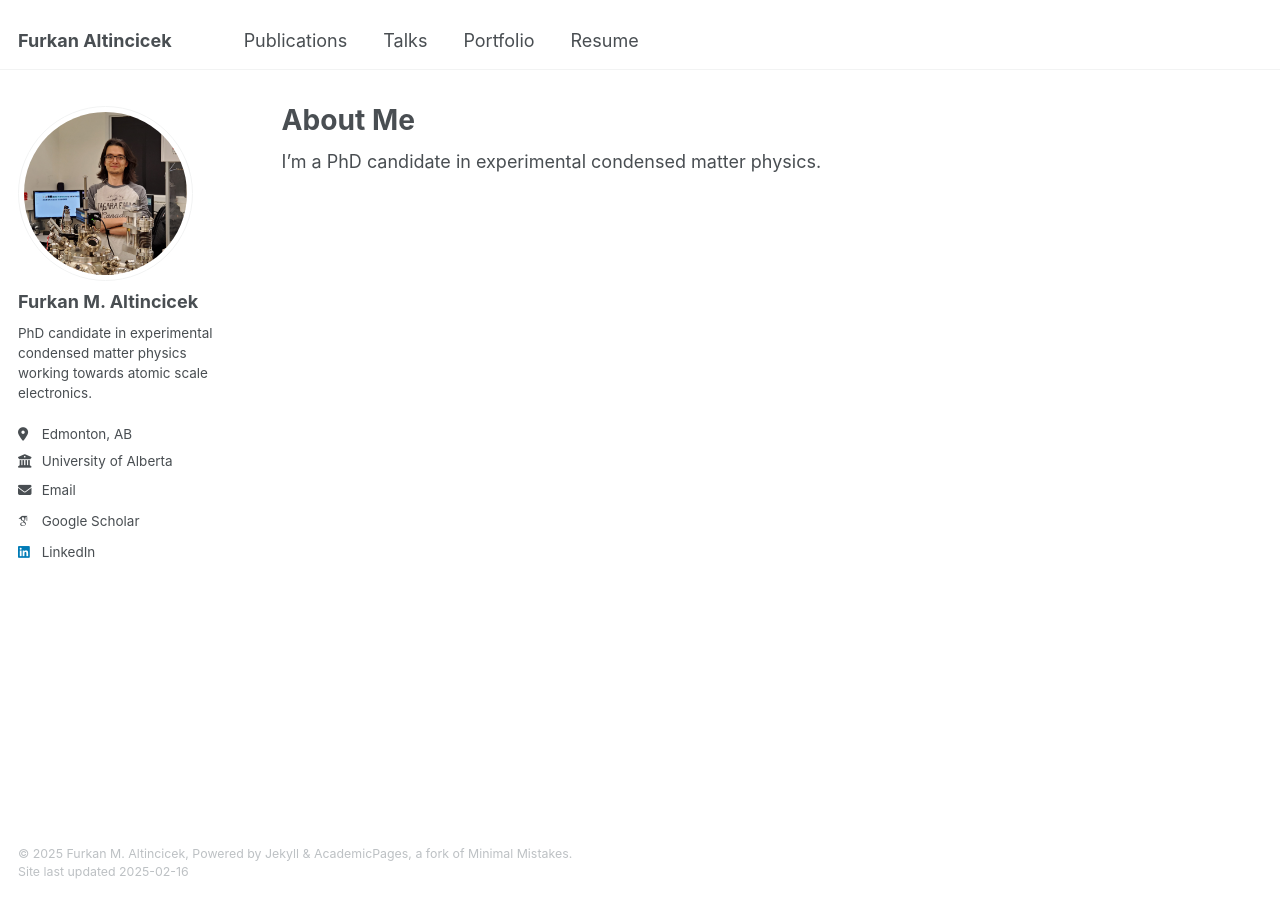
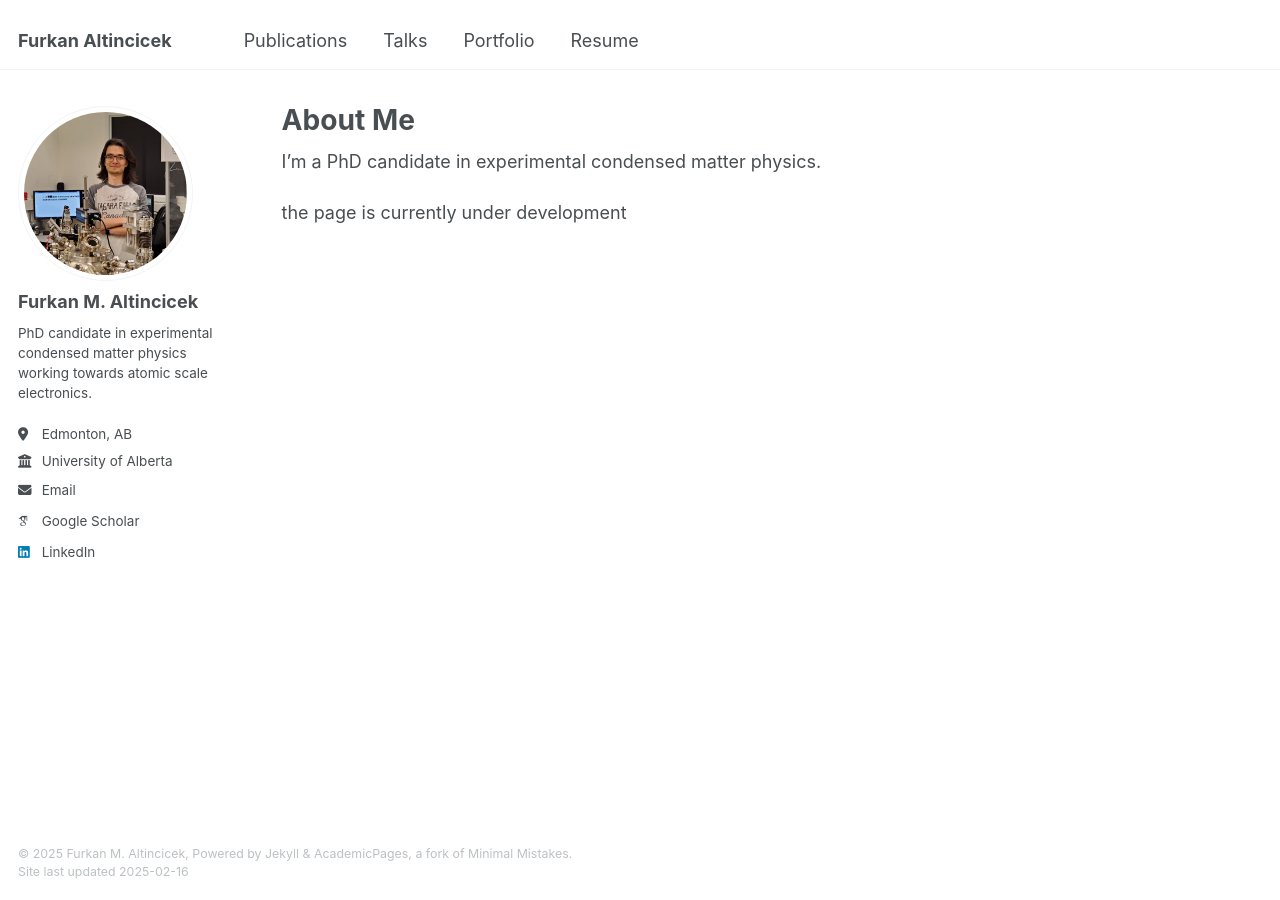
Before and after one commit to faltincicek/faltincicek.github.io, a Jekyll site: the page built from _pages/about.md, in a window 1280 px wide. Built offline with Jekyll 4.4.1, drawn with Linux system fonts in a browser that asks for light colours; some web fonts are replaced.

Commit message:
Update about.md

```diff
--- a/_pages/about.md
+++ b/_pages/about.md
@@ -8,3 +8,5 @@ redirect_from:
 ---
 
 I'm a PhD candidate in experimental condensed matter physics.
+
+the page is currently under development
```
